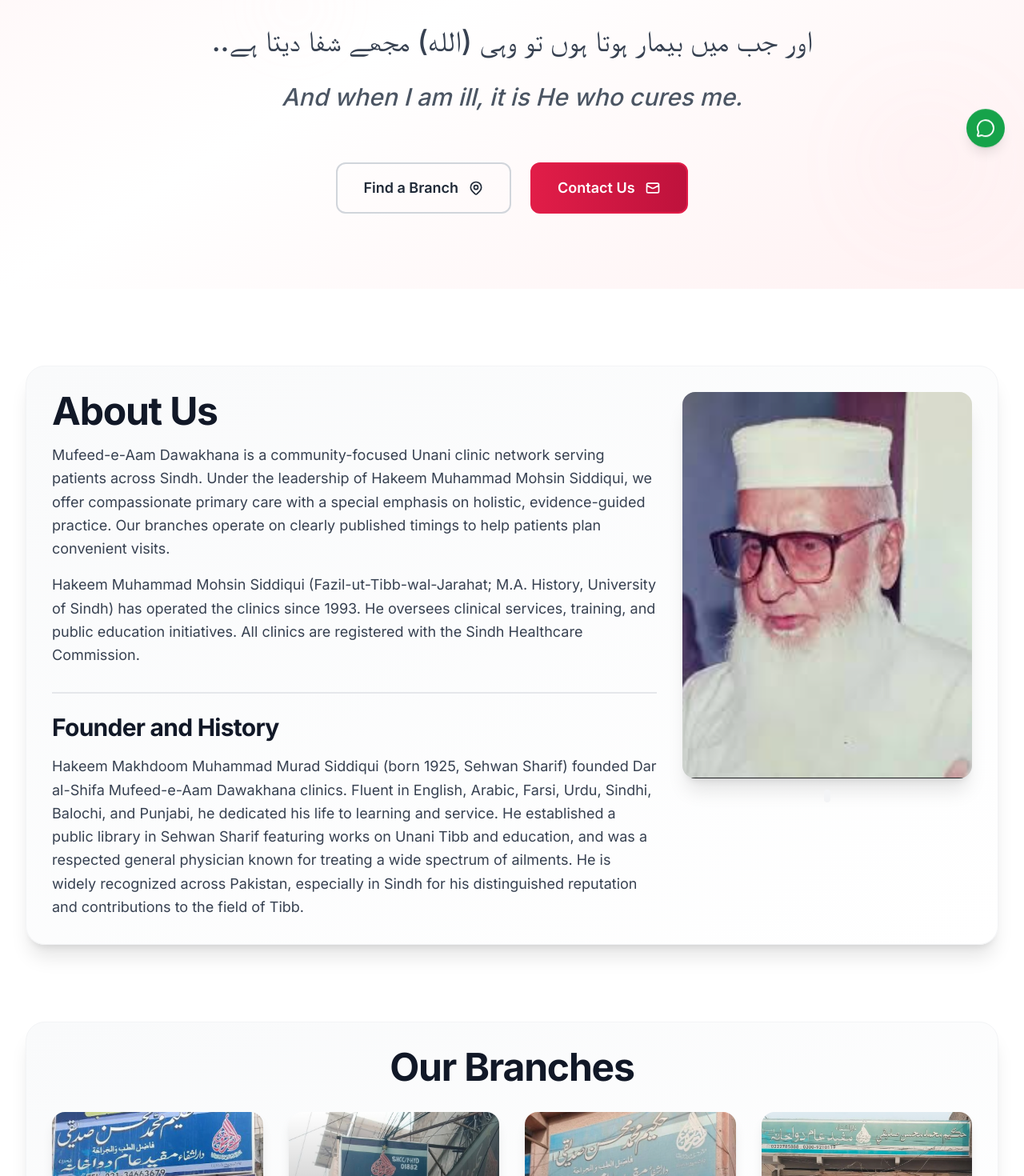
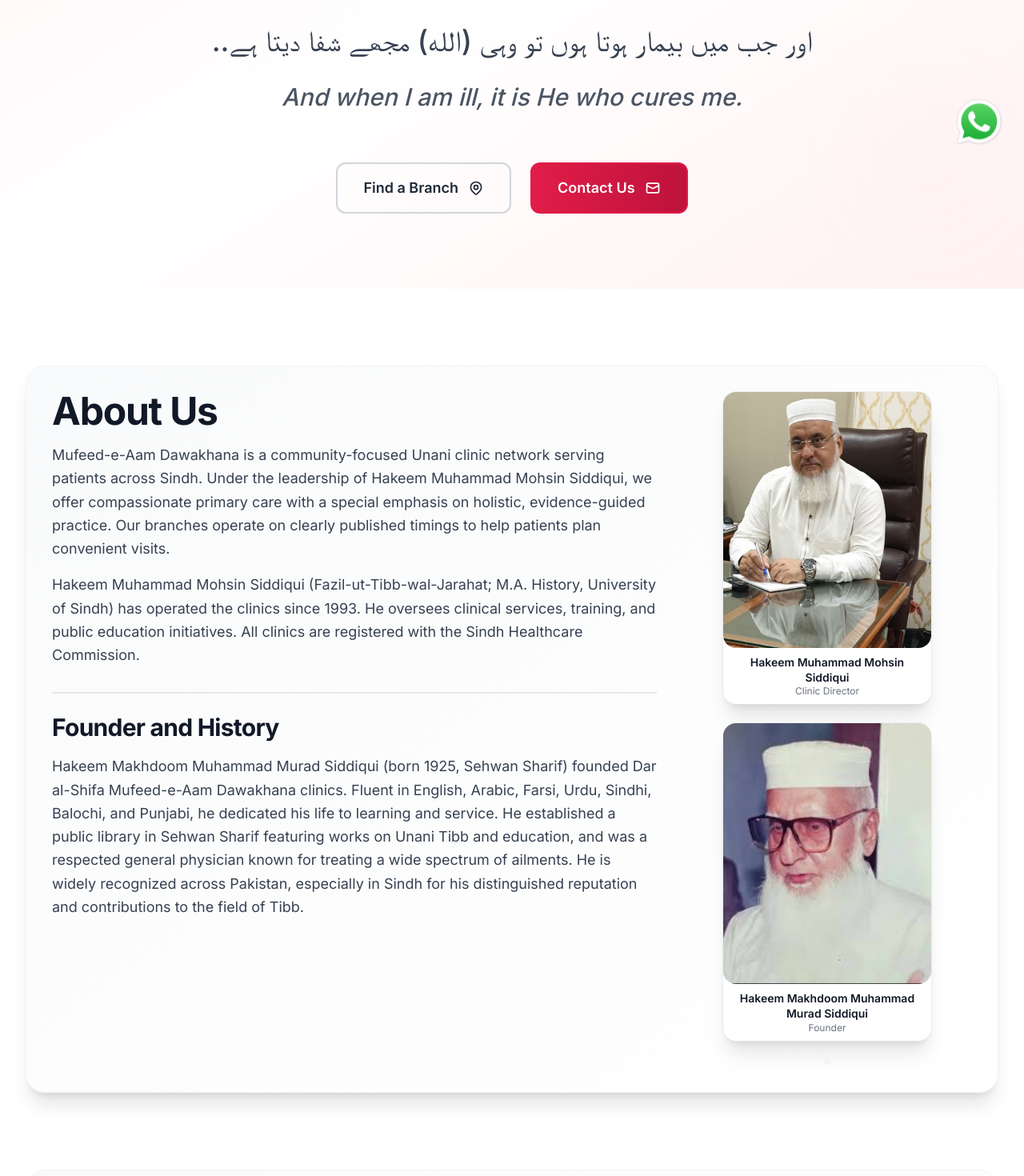
Before and after one commit to MuradSiddiqui/Dawakhana, a Next.js app: page / in a window 1280 px wide. Shown: the part 520-1990 px from the top of the page at 80% size. Built offline with nearby package versions, Linux system fonts and the light colour scheme; a web font is replaced by a local one.

Commit message:
Fix WhatsApp Button and added clinic director

```diff
--- a/components/About.tsx
+++ b/components/About.tsx
@@ -1,5 +1,6 @@
 'use client';
 import React from 'react';
+import Image from 'next/image';
 import { useLanguage } from '../lib/LanguageContext';
 
 export default function About() {
@@ -21,9 +22,39 @@
 					</section>
 				</div>
 				<div>
-					<figure className="aspect-[3/4] w-full rounded-2xl bg-gray-100 overflow-hidden shadow-xl">
-						<img src="/images/founder.jpg" alt="Hakeem Makhdoom Muhammad Murad Siddiqui" className="h-full w-full object-cover" />
-					</figure>
+					<div className="space-y-6">
+						<figure className="mx-auto max-w-[260px] rounded-2xl shadow-xl ring-1 ring-gray-200/60 bg-white">
+							<div className="rounded-2xl overflow-hidden">
+								<Image
+									src="/images/founderco.jpeg"
+									alt="Hakeem Muhammad Mohsin Siddiqui"
+									width={520}
+									height={693}
+									className="h-auto w-full object-cover"
+									priority
+								/>
+							</div>
+							<figcaption className="px-2 py-2 text-center">
+								<p className="text-sm font-semibold text-gray-900 leading-snug break-words">Hakeem Muhammad Mohsin Siddiqui</p>
+								<p className="text-xs text-gray-500">Clinic Director</p>
+							</figcaption>
+						</figure>
+						<figure className="mx-auto max-w-[260px] rounded-2xl shadow-xl ring-1 ring-gray-200/60 bg-white">
+							<div className="rounded-2xl overflow-hidden">
+								<Image
+									src="/images/founder.jpg"
+									alt="Hakeem Makhdoom Muhammad Murad Siddiqui"
+									width={520}
+									height={693}
+									className="h-auto w-full object-cover"
+								/>
+							</div>
+							<figcaption className="px-2 py-2 text-center">
+								<p className="text-sm font-semibold text-gray-900 leading-snug break-words">Hakeem Makhdoom Muhammad Murad Siddiqui</p>
+								<p className="text-xs text-gray-500">Founder</p>
+							</figcaption>
+						</figure>
+					</div>
 					<p className="mt-3 text-sm text-gray-500 text-center"> <code className="bg-gray-100 px-1 rounded"></code></p>
 				</div>
 			</div>
--- a/components/FloatingButtons.tsx
+++ b/components/FloatingButtons.tsx
@@ -1,7 +1,8 @@
 'use client';
 
 import React, { useState, useEffect } from 'react';
-import { ChevronUp, MessageCircle } from 'lucide-react';
+import Image from 'next/image';
+import { ChevronUp } from 'lucide-react';
 import { contact } from '../data/contact';
 
 export default function FloatingButtons() {
@@ -27,7 +28,6 @@
 	};
 
 	const openWhatsApp = () => {
-		// Format phone number for WhatsApp (same logic as Contact component)
 		const raw = contact.mainPhone.replace(/[^0-9]/g, '');
 		const wa = raw.startsWith('0') ? `92${raw.slice(1)}` : (raw.startsWith('92') ? raw : `92${raw}`);
 		const whatsappUrl = `https://wa.me/${wa}?text=${encodeURIComponent('Assalamualaikum, I would like to inquire.')}`;
@@ -35,18 +35,16 @@
 	};
 
 	return (
-		<div className="fixed bottom-6 right-6 z-[9999] flex flex-col gap-3">
-			{/* WhatsApp Button */}
+		<div className="fixed bottom-6 right-6 z-[9999] flex flex-col gap-2">
 			<button
 				onClick={openWhatsApp}
-				className="w-12 h-12 bg-green-600 hover:bg-green-700 text-white rounded-full shadow-lg transition-all duration-300 ease-in-out hover:scale-110 focus:outline-none focus:ring-2 focus:ring-green-300 flex items-center justify-center animate-bounce hover:animate-none"
+				className="w-16 h-16 rounded-full bg-transparent shadow-none transition-transform duration-300 ease-in-out hover:scale-110 focus:outline-none flex items-center justify-center animate-bounce hover:animate-none"
 				aria-label="Contact us on WhatsApp"
 				title="Contact us on WhatsApp"
 			>
-				<MessageCircle className="h-6 w-6" />
+				<Image src="/images/whatsaapicon.webp" alt="WhatsApp" width={100} height={100} className="h-15 w-15" priority />
 			</button>
 
-			{/* Scroll to Top Button */}
 			<button
 				onClick={scrollToTop}
 				className={`w-12 h-12 bg-red-600 hover:bg-red-700 text-white rounded-full shadow-lg transition-all duration-300 ease-in-out hover:scale-110 focus:outline-none focus:ring-2 focus:ring-red-300 flex items-center justify-center ${
```
Also changed, not shown: public/images/founderco.jpeg (added), public/images/whatsaapicon.webp (added).
